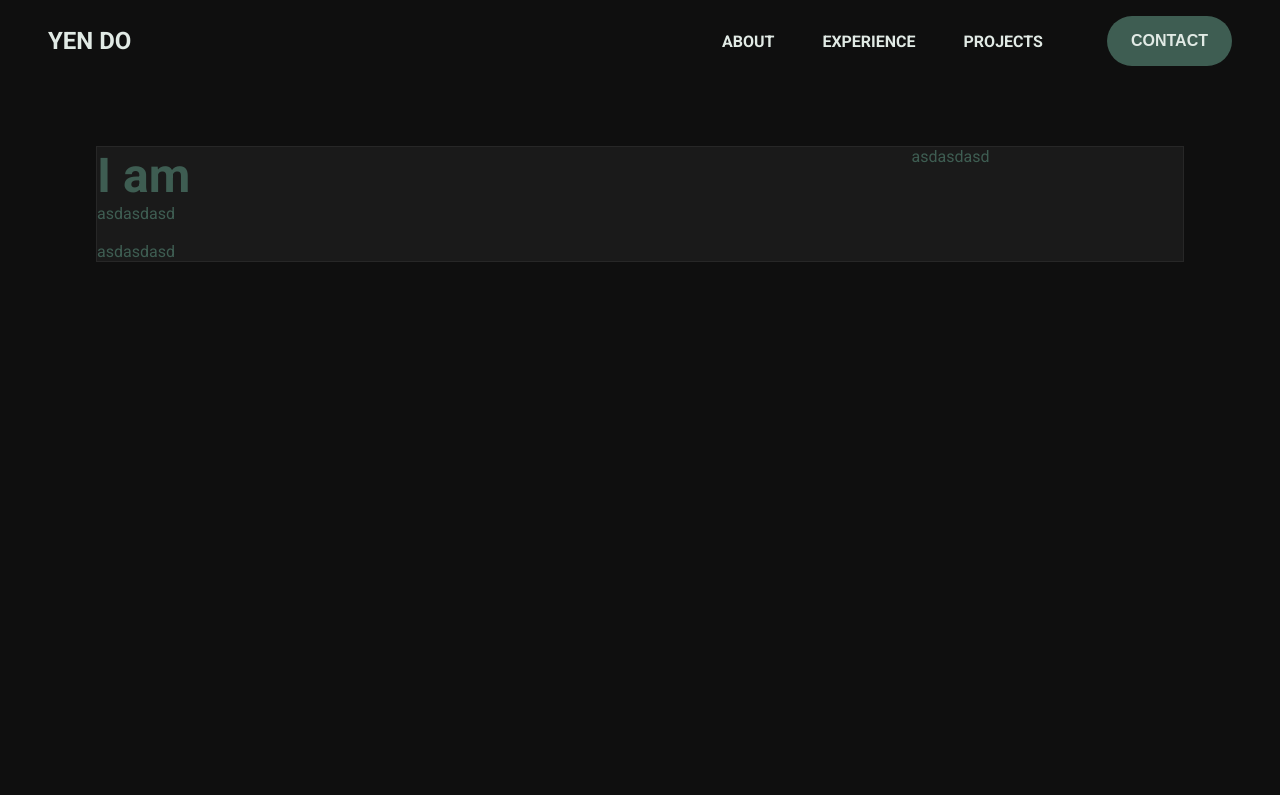
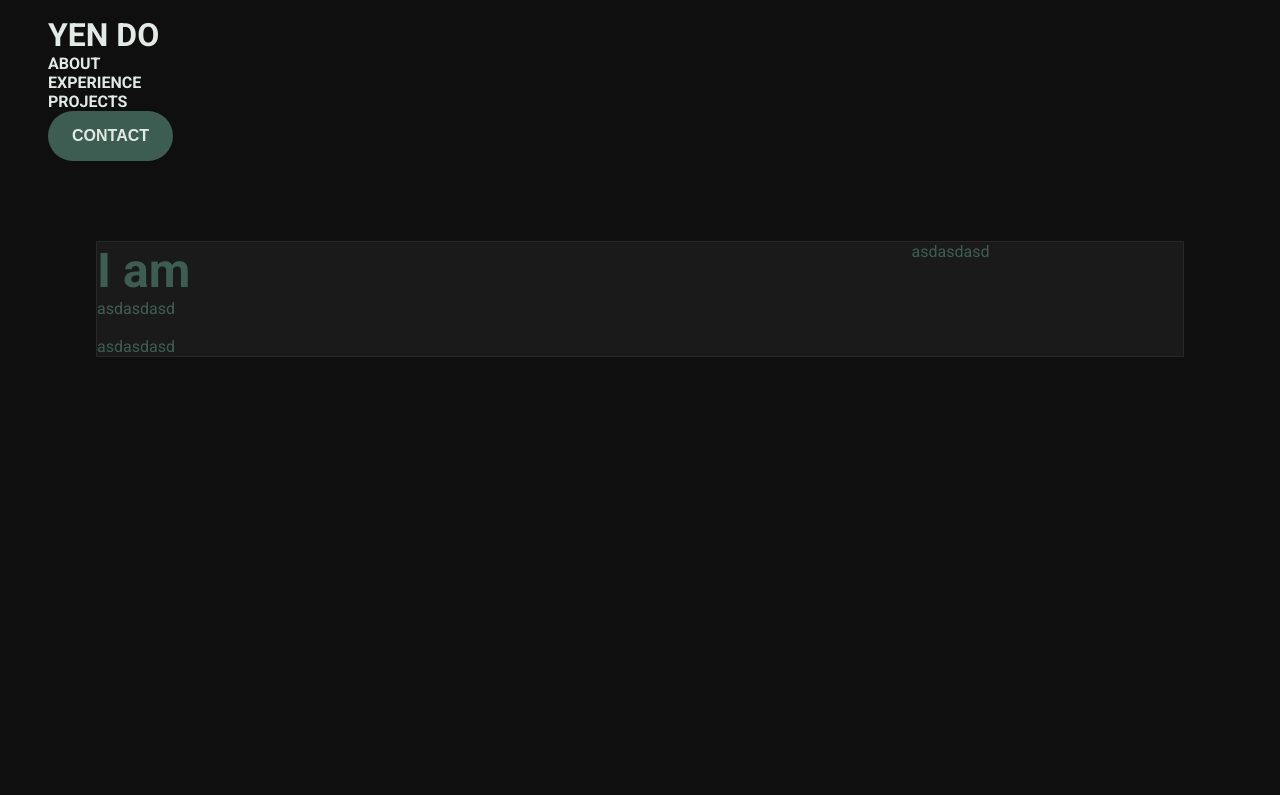
Before and after one commit to y00do/portfolio-angular, an Angular app: page / in a window 1280 px wide. Shown: the top 795 px of the page. Built offline with nearby package versions, Linux system fonts and the light colour scheme.

Commit message:
Refactor navbar.scss to simplify flex usage
Removed redundant flexbox properties from .navbar and its child elements, relying on parent container for layout. Increased .logo font size for better visibility.

```diff
--- a/src/app/main-page/sections/navbar/navbar.scss
+++ b/src/app/main-page/sections/navbar/navbar.scss
@@ -1,7 +1,4 @@
 .navbar {
-    display: flex;
-    justify-content: space-between;
-    align-items: center;
     padding: 1rem 3rem;
     background-color: var(--main-page-background);
     color: var(--secondary);
@@ -12,28 +9,19 @@
         box-shadow 0.3s ease;
 
     .navbar-start {
-        display: flex;
-        align-items: center;
-
         .logo {
-            font-size: 1.5em;
+            font-size: 2em;
             font-weight: bold;
             color: var(--secondary);
         }
     }
 
     .navbar-end {
-        display: flex;
-        flex-direction: row;
-        align-items: center;
         gap: 4rem;
 
         .nav-links {
             font-weight: bold;
             font-size: 1em;
-            display: flex;
-            flex-direction: row;
-            align-items: center;
             list-style: none;
             gap: 3rem;
             color: var(--secondary);
@@ -53,9 +41,6 @@
         button {
             font-size: 1em;
             font-weight: bold;
-            display: flex;
-            align-items: center;
-            justify-content: center;
             padding: 1rem 1.5rem;
             background-color: var(--primary);
             color: var(--secondary);
```
